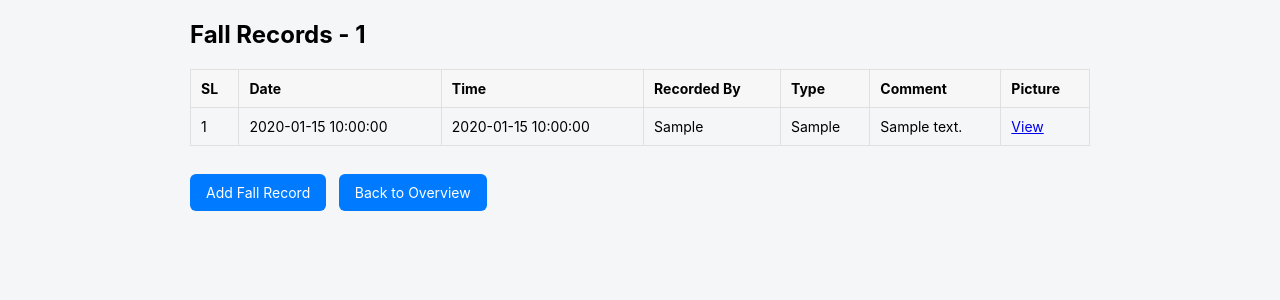
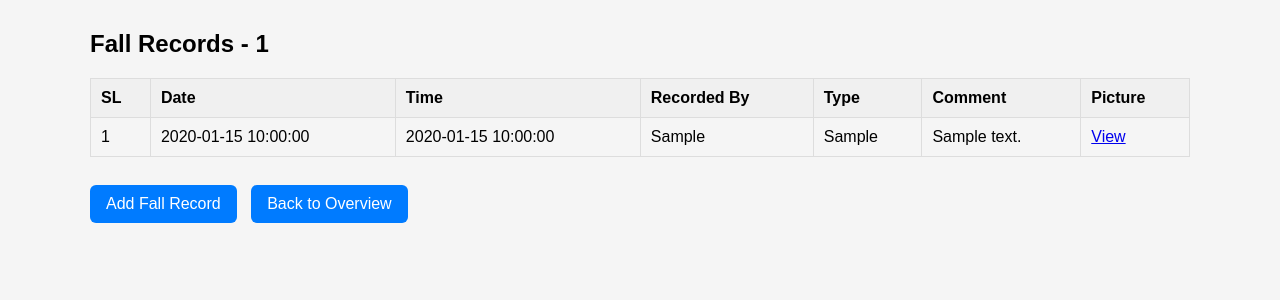
Before and after one commit to qaarwaan/Rope-tagging, a Flask app: page /rope/1/falls in a window 1280 px wide. Shown: the top 300 px of the page. Run offline with Flask 3, Linux system fonts and the light colour scheme; a database or web service that is not in the repository returns one stand-in record (values such as "Sample title"); some libraries are stand-ins or nearby versions.

Commit message:
Update base.html

```diff
--- a/templates/base.html
+++ b/templates/base.html
@@ -8,23 +8,23 @@
 
     <style>
         body {
-            font-family: -apple-system, BlinkMacSystemFont, "Segoe UI", Roboto, Arial, sans-serif;
-            background-color: #f4f6f8;
+            font-family: Arial, sans-serif;
+            background-color: #f5f5f5;
             margin: 0;
-            padding: 20px;
+            padding: 30px;
         }
 
         .container {
-            max-width: 900px;
+            max-width: 1100px;   /* Restored wide layout */
             margin: auto;
         }
 
         .card {
             background: white;
-            padding: 25px;
+            padding: 30px;
             border-radius: 12px;
-            box-shadow: 0 4px 20px rgba(0,0,0,0.06);
-            margin-bottom: 20px;
+            box-shadow: 0 4px 15px rgba(0,0,0,0.1);
+            margin-bottom: 25px;
         }
 
         h1, h2 {
@@ -38,22 +38,20 @@
             color: white;
             text-decoration: none;
             border-radius: 6px;
-            font-size: 14px;
-            margin-right: 8px;
-            margin-top: 8px;
+            margin-top: 10px;
+            margin-right: 10px;
         }
 
         .btn:hover {
             background-color: #0056b3;
         }
 
-        /* Status Badge */
-        .status {
+        /* Fixed Status Badge (Restored rounded style) */
+        .status-badge {
             display: inline-block;
             padding: 6px 14px;
-            border-radius: 20px;
-            font-weight: 600;
-            font-size: 14px;
+            border-radius: 25px;
+            font-weight: bold;
             color: white;
         }
 
@@ -80,29 +78,28 @@
         }
 
         th, td {
-            border: 1px solid #e0e0e0;
+            border: 1px solid #ddd;
             padding: 10px;
             text-align: left;
-            font-size: 14px;
         }
 
         th {
-            background-color: #f7f7f7;
+            background-color: #f0f0f0;
         }
 
         img {
-            max-width: 120px;
-            border-radius: 6px;
+            max-width: 150px;
+            border-radius: 8px;
         }
 
-        /* Mobile Responsive */
-        @media (max-width: 600px) {
+        /* MOBILE ONLY */
+        @media (max-width: 768px) {
             body {
-                padding: 10px;
+                padding: 15px;
             }
 
             .card {
-                padding: 18px;
+                padding: 20px;
             }
 
             .btn {
@@ -113,13 +110,15 @@
             }
 
             table {
-                font-size: 13px;
+                display: block;
+                overflow-x: auto;
             }
 
             img {
                 max-width: 100%;
             }
         }
+
     </style>
 </head>
 
```
